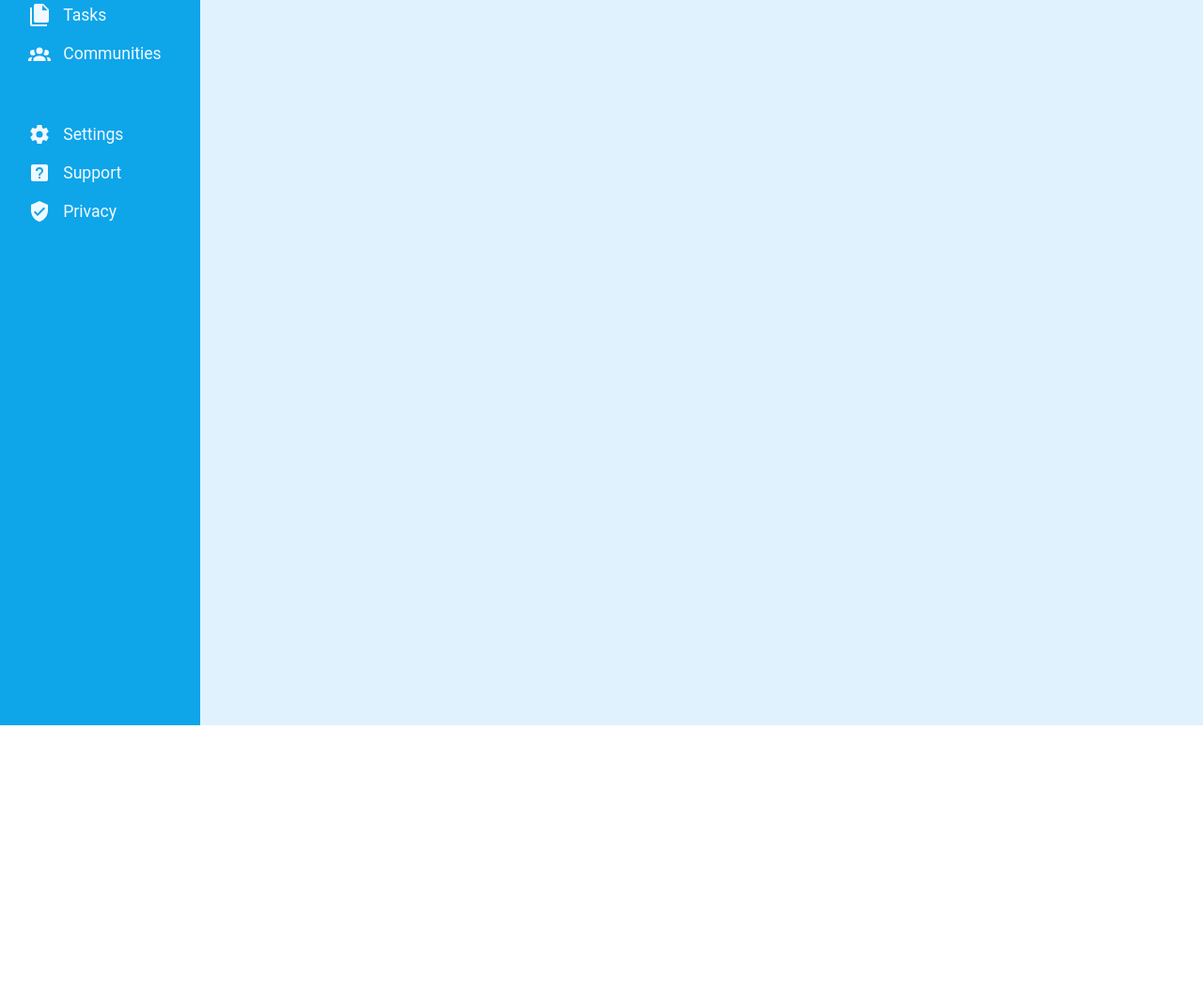
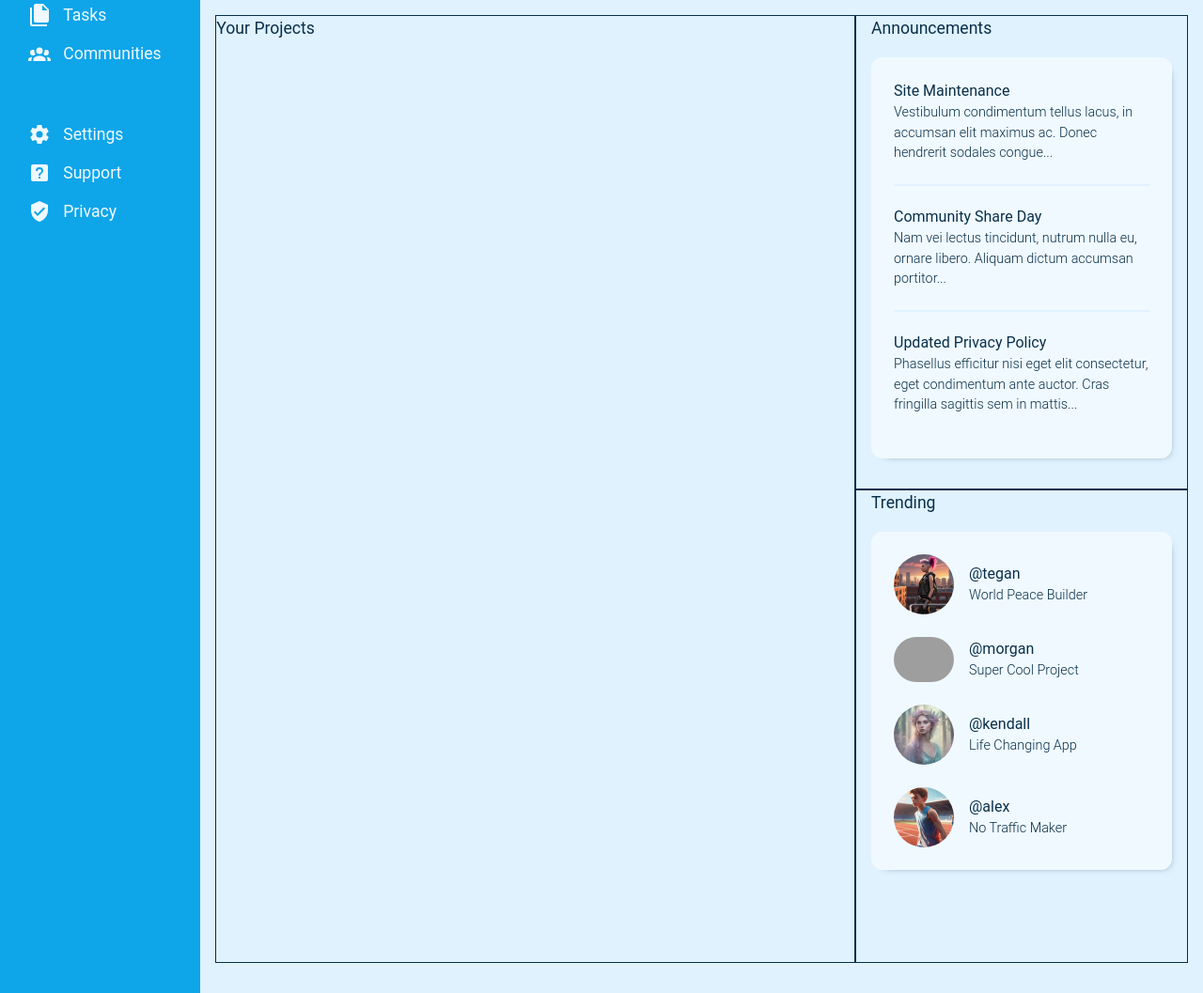
Before and after one commit to possxx/odin-admin-dashboard, a plain HTML site: page index.html in a window 1280 px wide. Shown: the part 284-1341 px from the top of the page at 94% size. Before the commit the page ends 1056 px from the top, so only its background shows below. Drawn offline with Linux system fonts and the light colour scheme; grey boxes are pictures that could not be loaded; a web font is replaced by a local one.

Commit message:
Finish announcements and trending section in main-content

```diff
--- a/index.html
+++ b/index.html
@@ -60,7 +60,56 @@
                     <button>Share</button>
                 </div>
             </div>
-            <div class="main-content"></div>
+            <div class="main-content">
+                <div class="projects">
+                    <div class="main-content-title"><p>Your Projects</p></div>
+                    <div class="projects-content">
+                        <div class="project-card"></div>
+                        <div class="project-card"></div>
+                        <div class="project-card"></div>
+                        <div class="project-card"></div>
+                        <div class="project-card"></div>
+                        <div class="project-card"></div>
+                    </div>
+                </div>
+                <div class="announcements">
+                    <div class="main-content-title"><p>Announcements</p></div>
+                    <div class="announcements-content">
+                        <p>Site Maintenance</p>
+                        <p>Vestibulum condimentum tellus lacus, in accumsan elit maximus ac. Donec hendrerit sodales congue...</p>
+                        <p>Community Share Day</p>
+                        <p>Nam vei lectus tincidunt, nutrum nulla eu, ornare libero. Aliquam dictum accumsan portitor...</p>
+                        <p>Updated Privacy Policy</p>
+                        <p>Phasellus efficitur nisi eget elit consectetur, eget condimentum ante auctor. Cras fringilla sagittis sem in mattis...</p>
+
+                    </div>
+                </div>
+                <div class="trending">
+                    <div class="main-content-title"><p>Trending</p></div>
+                    <div class="trending-content">
+                        <img src="./images/profile2.png" alt="user profile picture">
+                        <div class="trending-user">
+                            <p>@tegan</p>
+                            <p>World Peace Builder</p>
+                        </div>
+                        <img src="./images/profile1.png" alt="user profile picture">
+                        <div class="trending-user">
+                            <p>@morgan</p>
+                            <p>Super Cool Project</p>
+                        </div>
+                        <img src="./images/profile3.png" alt="user profile picture">
+                        <div class="trending-user">
+                            <p>@kendall</p>
+                            <p>Life Changing App</p>
+                        </div>
+                        <img src="./images/profile4.png" alt="user profile picture">
+                        <div class="trending-user">
+                            <p>@alex</p>
+                            <p>No Traffic Maker</p>
+                        </div>
+                    </div>
+                </div>
+            </div>
         </div>
     </div>
 </body>
--- a/styles.css
+++ b/styles.css
@@ -1,3 +1,19 @@
+@font-face {
+    font-family: "roboto";
+    src: url("./fonts/roboto-thin-webfont.woff2") format("woff2"),
+         url("./fonts/roboto-thin-webfont.woff") format("woff");
+    font-weight: 100;
+    font-style: normal;
+}
+
+@font-face {
+    font-family: "roboto";
+    src: url("./fonts/roboto-light-webfont.woff2") format("woff2"),
+         url("./fonts/roboto-light-webfont.woff") format("woff");
+    font-weight: 300;
+    font-style: normal;
+}
+
 @font-face {
     font-family: "roboto";
     src: url("./fonts/roboto-regular-webfont.woff2") format("woff2"),
@@ -122,7 +138,7 @@ p, h1, h2, h3, h4, h5, h6 {
     grid-template-columns: 2fr 1fr;
     grid-template-rows: 1fr 1.5fr;
     background-color: var(--sky-50);
-    box-shadow: 0 0 10px 0 var(--sky-950);
+    box-shadow: 0 5px 10px -10px var(--sky-950);
 }
 
 .search {
@@ -228,6 +244,92 @@ p, h1, h2, h3, h4, h5, h6 {
 }
 
 .main-content {
-    padding: 20px;
+    padding: 2em 1em;
     background-color: var(--sky-100);
+    display: grid;
+    grid-template-columns: 2fr minmax(300px, auto);
+    grid-template-rows: 1fr 1fr;
 }
+
+.main-content-title {
+    font-family: "roboto", system-ui, Arial, Helvetica, sans-serif;
+    color: var(--sky-950);
+    font-size: 1.1em;
+    margin-bottom: 1em;
+}
+
+.projects {
+    border: 1px solid var(--sky-950);
+    grid-row: 1 / 3;
+}
+
+.announcements {
+    border: 1px solid var(--sky-950);
+    padding: 0 1em;
+    width: 40ch;
+}
+
+.announcements-content {
+    background-color: var(--sky-50);
+    padding: 1.5em;
+    border-radius: 12px;
+    margin-bottom: 2em;
+    box-shadow: 5px 5px 10px -10px var(--sky-950);
+}
+
+.announcements-content p:nth-child(odd) {
+    font-family: "roboto", system-ui, Arial, Helvetica, sans-serif;
+    color: var(--sky-950);
+}
+
+.announcements-content p:nth-child(even) {
+    font-family: "roboto", system-ui, Arial, Helvetica, sans-serif;
+    font-weight: 300;
+    font-size: 0.9em;
+    color: var(--sky-950);
+    margin-bottom: 1.5em;
+}
+
+.announcements-content p:nth-last-child(2n + 3)::after {
+    content: "";
+    border: 1px solid var(--sky-100);
+    border-radius: 32px;
+    display: block;
+    margin-top: 1.5em;
+}
+
+.trending {
+    border: 1px solid var(--sky-950);
+    padding: 0 1em;
+}
+
+.trending-content {
+    display: grid;
+    grid-template-columns: 4em 1fr;
+    row-gap: 1.5em;
+    column-gap: 1em;
+    align-items: center;
+    padding: 1.5em;
+    background-color: var(--sky-50);
+    box-shadow: 5px 5px 10px -10px var(--sky-950);
+    border-radius: 12px;
+}
+
+.trending-user {
+    cursor: pointer;
+}
+
+.trending-content img {
+    border-radius: 32px;
+    cursor: pointer;
+}
+
+.trending-user p {
+    font-family: "roboto", system-ui, Arial, Helvetica, sans-serif;
+    color: var(--sky-950);
+}
+
+.trending-user p + p {
+    font-weight: 300;
+    font-size: 0.9em;
+}
```
